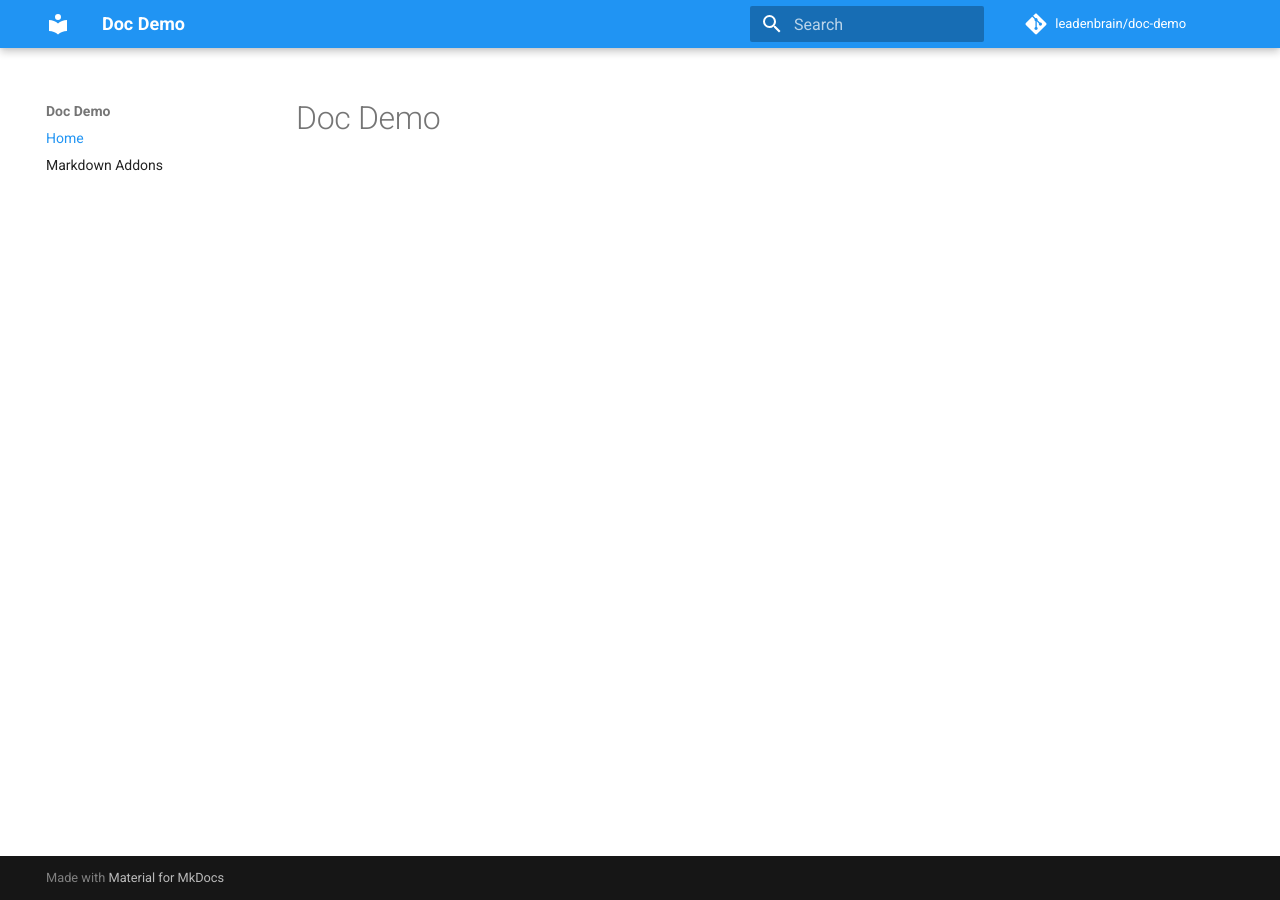
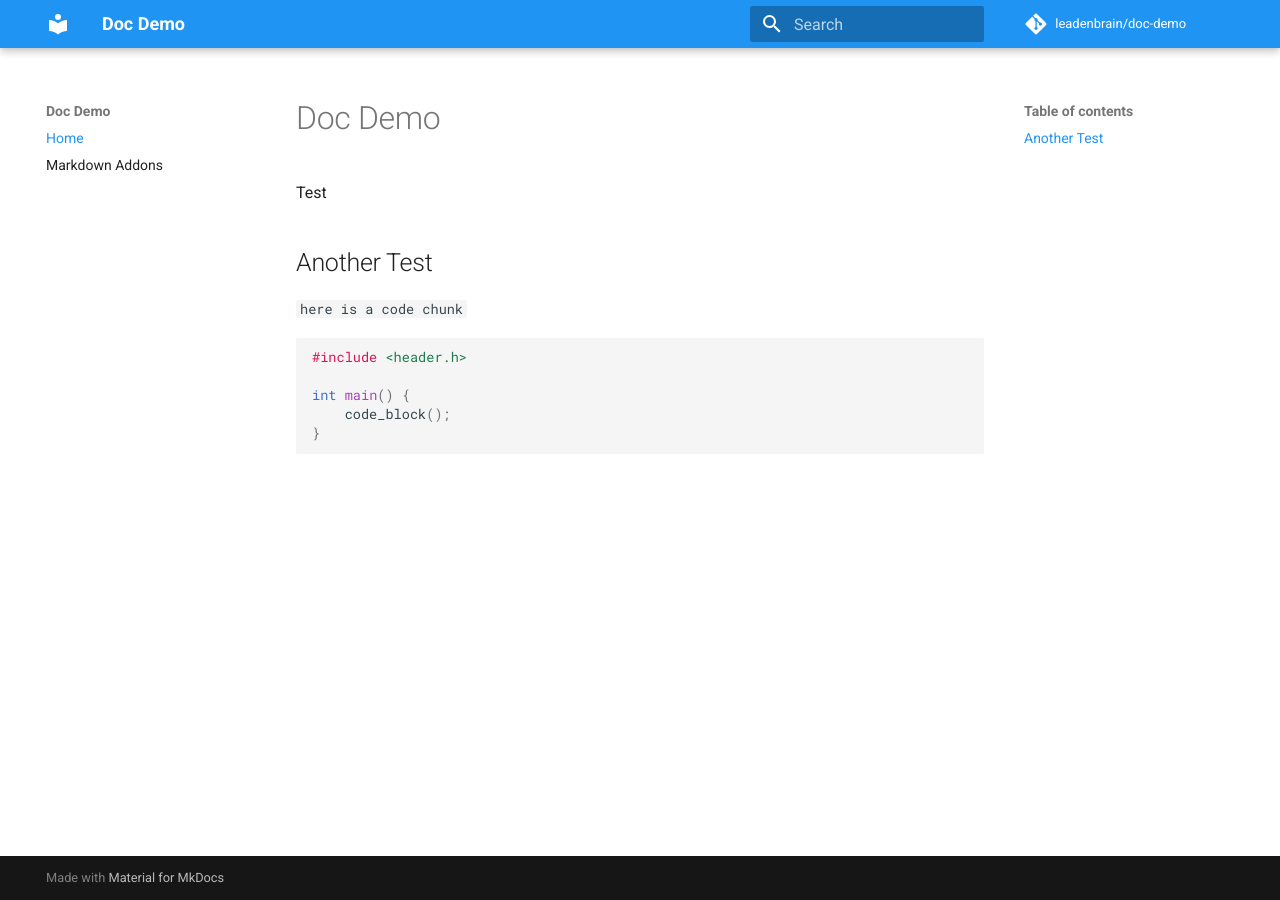
Before and after one commit to Leadenbrain/doc-demo, an MkDocs documentation site: the page built from docs/docs/index.md, in a window 1280 px wide. Built offline with MkDocs 1.6.1 and Material for MkDocs 9.7.7, drawn with Linux system fonts in a browser that asks for light colours; nearby versions of some CDN libraries; a script that is not in the unit is left out; comment, search, counter and statistics services are not loaded.

Commit message:
Testing CI for page

````diff
--- a/docs/docs/index.md
+++ b/docs/docs/index.md
@@ -1 +1,15 @@
 # Doc Demo
+
+Test
+
+## Another Test
+
+`here is a code chunk`
+
+```cpp
+#include <header.h>
+
+int main() {
+	code_block();
+}
+```
````
